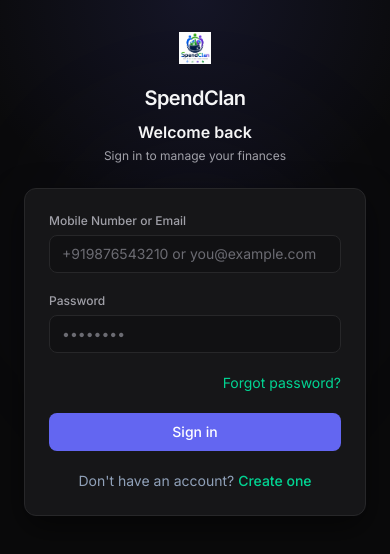
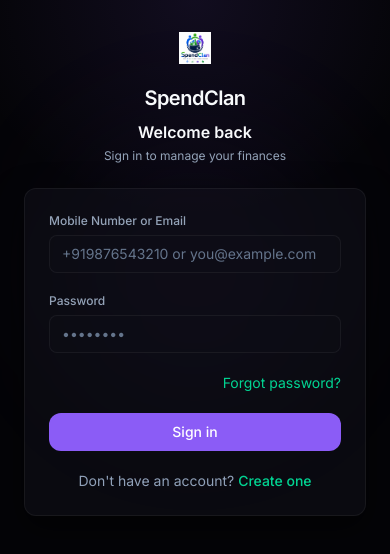
Before and after one commit to shashiazad/spendclan, a Next.js app: page /login in a window 390 px wide. Shown: the top 554 px of the page. Built offline with nearby package versions, Linux system fonts and the light colour scheme.

Commit message:
design: implement premium obsidian glass theme and responsive mobile bottom tab navigation

```diff
--- a/src/app/(dashboard)/layout.tsx
+++ b/src/app/(dashboard)/layout.tsx
@@ -22,7 +22,7 @@
       <div className="bg-background min-h-screen text-foreground transition-colors duration-300">
         <Sidebar />
         <div className="flex min-h-screen flex-col lg:pl-64">
-          <main className="flex-1 px-4 pb-8 pt-20 lg:px-8 lg:pt-8">
+          <main className="flex-1 px-4 pb-28 pt-20 lg:px-8 lg:py-8">
             {children}
           </main>
           <Footer />
--- a/src/app/globals.css
+++ b/src/app/globals.css
@@ -3,103 +3,103 @@
 /* ─────────────────────── DARK MODE (DEFAULT) ─────────────────────── */
 :root {
   /* Surfaces */
-  --background:   #0A0A0B;
-  --surface:      #111113;
-  --card:         #161618;
-  --card-hover:   #1C1C1F;
-  --overlay:      #0A0A0B;
+  --background:   #040407;
+  --surface:      rgba(15, 15, 24, 0.45);
+  --card:         rgba(20, 20, 32, 0.4);
+  --card-hover:   rgba(30, 30, 48, 0.55);
+  --overlay:      #040407;
 
   /* Borders */
-  --border:       #272729;
-  --border-hover: #38383B;
-  --border-focus: #4F46E5;
+  --border:       rgba(255, 255, 255, 0.055);
+  --border-hover: rgba(255, 255, 255, 0.12);
+  --border-focus: #8B5CF6;
 
   /* Text */
-  --foreground:        #F5F5F6;
-  --foreground-muted:  #A0A0A8;
-  --foreground-subtle: #6B6B72;
+  --foreground:        #F8FAFC;
+  --foreground-muted:  #94A3B8;
+  --foreground-subtle: #64748B;
 
-  /* Accent — Indigo */
-  --accent:       #6366F1;
-  --accent-hover: #4F46E5;
-  --accent-dim:   rgba(99, 102, 241, 0.12);
-  --accent-ring:  rgba(99, 102, 241, 0.25);
+  /* Accent — Purple/Violet Gradient ready */
+  --accent:       #8B5CF6;
+  --accent-hover: #7C3AED;
+  --accent-dim:   rgba(139, 92, 246, 0.10);
+  --accent-ring:  rgba(139, 92, 246, 0.22);
 
   /* Sidebar */
-  --sidebar-bg:     #0F0F11;
+  --sidebar-bg:     rgba(10, 10, 15, 0.6);
   --sidebar-hover:  rgba(255, 255, 255, 0.04);
-  --sidebar-active: rgba(99, 102, 241, 0.10);
+  --sidebar-active: rgba(139, 92, 246, 0.10);
 
   /* Financial Semantic */
-  --income:        #22C55E;
-  --income-dim:    rgba(34, 197, 94, 0.12);
-  --expense:       #EF4444;
-  --expense-dim:   rgba(239, 68, 68, 0.12);
-  --savings:       #6366F1;
-  --savings-dim:   rgba(99, 102, 241, 0.12);
+  --income:        #10B981;
+  --income-dim:    rgba(16, 185, 129, 0.10);
+  --expense:       #F43F5E;
+  --expense-dim:   rgba(244, 63, 94, 0.10);
+  --savings:       #8B5CF6;
+  --savings-dim:   rgba(139, 92, 246, 0.10);
   --warning:       #F59E0B;
-  --warning-dim:   rgba(245, 158, 11, 0.12);
+  --warning-dim:   rgba(245, 158, 11, 0.10);
 
   /* Shadows */
-  --shadow-sm:  0 1px 2px rgba(0, 0, 0, 0.4);
-  --shadow-md:  0 4px 12px rgba(0, 0, 0, 0.4);
-  --shadow-lg:  0 12px 32px rgba(0, 0, 0, 0.5);
-  --shadow-xl:  0 24px 64px rgba(0, 0, 0, 0.6);
+  --shadow-sm:  0 1px 2px rgba(0, 0, 0, 0.5);
+  --shadow-md:  0 4px 16px rgba(0, 0, 0, 0.5);
+  --shadow-lg:  0 12px 32px rgba(0, 0, 0, 0.6);
+  --shadow-xl:  0 24px 64px rgba(0, 0, 0, 0.7);
 
   /* Scrollbar */
-  --scrollbar-thumb: #2A2A2D;
-  --scrollbar-thumb-hover: #38383B;
+  --scrollbar-thumb: #1E1E28;
+  --scrollbar-thumb-hover: #2E2E3E;
 }
 
 /* ─────────────────────── LIGHT MODE ─────────────────────── */
 .light {
   /* Surfaces */
-  --background:   #F7F7F8;
-  --surface:      #FFFFFF;
-  --card:         #FFFFFF;
-  --card-hover:   #F5F5F7;
+  --background:   #F8FAFC;
+  --surface:      rgba(255, 255, 255, 0.65);
+  --card:         rgba(255, 255, 255, 0.7);
+  --card-hover:   rgba(255, 255, 255, 0.85);
   --overlay:      #FFFFFF;
 
   /* Borders */
-  --border:       #E4E4E7;
-  --border-hover: #D1D1D6;
+  --border:       rgba(15, 23, 42, 0.06);
+  --border-hover: rgba(15, 23, 42, 0.12);
   --border-focus: #4F46E5;
 
   /* Text */
-  --foreground:        #0F0F11;
-  --foreground-muted:  #6B7280;
-  --foreground-subtle: #9CA3AF;
+  --foreground:        #0F172A;
+  --foreground-muted:  #475569;
+  --foreground-subtle: #94A3B8;
 
   /* Accent — Indigo */
   --accent:       #4F46E5;
   --accent-hover: #4338CA;
-  --accent-dim:   rgba(79, 70, 229, 0.08);
-  --accent-ring:  rgba(79, 70, 229, 0.20);
+  --accent-dim:   rgba(79, 70, 229, 0.06);
+  --accent-ring:  rgba(79, 70, 229, 0.18);
 
   /* Sidebar */
-  --sidebar-bg:     #FFFFFF;
-  --sidebar-hover:  rgba(0, 0, 0, 0.04);
-  --sidebar-active: rgba(79, 70, 229, 0.08);
+  --sidebar-bg:     rgba(255, 255, 255, 0.65);
+  --sidebar-hover:  rgba(15, 23, 42, 0.04);
+  --sidebar-active: rgba(79, 70, 229, 0.06);
 
   /* Financial Semantic */
-  --income:        #16A34A;
-  --income-dim:    rgba(22, 163, 74, 0.08);
-  --expense:       #DC2626;
-  --expense-dim:   rgba(220, 38, 38, 0.08);
+  --income:        #059669;
+  --income-dim:    rgba(5, 150, 105, 0.06);
+  --expense:       #E11D48;
+  --expense-dim:   rgba(225, 29, 72, 0.06);
   --savings:       #4F46E5;
-  --savings-dim:   rgba(79, 70, 229, 0.08);
+  --savings-dim:   rgba(79, 70, 229, 0.06);
   --warning:       #D97706;
-  --warning-dim:   rgba(217, 119, 6, 0.08);
+  --warning-dim:   rgba(217, 119, 6, 0.06);
 
   /* Shadows */
-  --shadow-sm:  0 1px 3px rgba(0, 0, 0, 0.06), 0 1px 2px rgba(0, 0, 0, 0.04);
-  --shadow-md:  0 4px 12px rgba(0, 0, 0, 0.08);
-  --shadow-lg:  0 12px 32px rgba(0, 0, 0, 0.10);
-  --shadow-xl:  0 24px 64px rgba(0, 0, 0, 0.12);
+  --shadow-sm:  0 1px 3px rgba(0, 0, 0, 0.05);
+  --shadow-md:  0 4px 12px rgba(0, 0, 0, 0.05);
+  --shadow-lg:  0 12px 32px rgba(0, 0, 0, 0.07);
+  --shadow-xl:  0 24px 64px rgba(0, 0, 0, 0.08);
 
   /* Scrollbar */
-  --scrollbar-thumb: #D1D1D6;
-  --scrollbar-thumb-hover: #B0B0B8;
+  --scrollbar-thumb: #E2E8F0;
+  --scrollbar-thumb-hover: #CBD5E1;
 }
 
 /* ─────────────────────── TAILWIND THEME BRIDGE ─────────────────────── */
@@ -152,16 +152,38 @@
 
 /* ─────────────────────── UTILITY CLASSES ─────────────────────── */
 
-/* Cards */
+/* Cards & Panels */
 .card {
   background: var(--card);
+  backdrop-filter: blur(16px);
+  -webkit-backdrop-filter: blur(16px);
   border: 1px solid var(--border);
-  border-radius: 12px;
+  border-radius: 16px;
   box-shadow: var(--shadow-sm);
-  transition: border-color 0.2s ease, box-shadow 0.2s ease;
+  transition: border-color 0.2s ease, box-shadow 0.2s ease, background-color 0.2s ease;
 }
 .card:hover {
   border-color: var(--border-hover);
+  background: var(--card-hover);
+}
+
+.glass-panel {
+  background: var(--surface);
+  backdrop-filter: blur(20px);
+  -webkit-backdrop-filter: blur(20px);
+  border: 1px solid var(--border);
+  box-shadow: var(--shadow-md);
+}
+
+.glass-nav {
+  background: rgba(10, 10, 15, 0.75);
+  backdrop-filter: blur(20px);
+  -webkit-backdrop-filter: blur(20px);
+  border-top: 1px solid var(--border);
+}
+.light .glass-nav {
+  background: rgba(255, 255, 255, 0.8);
+  border-top: 1px solid var(--border);
 }
 
 /* Page gradient for landing only */
--- a/src/components/dashboard/QuickAddFAB.tsx
+++ b/src/components/dashboard/QuickAddFAB.tsx
@@ -66,7 +66,7 @@
     <>
       <button
         onClick={() => setOpen(true)}
-        className="fixed bottom-6 right-6 z-50 flex h-12 w-12 items-center justify-center rounded-full bg-[var(--accent)] text-white shadow-[var(--shadow-lg)] transition-all duration-150 hover:bg-[var(--accent-hover)] active:opacity-90 lg:bottom-8 lg:right-8"
+        className="fixed bottom-20 right-4 z-50 flex h-12 w-12 items-center justify-center rounded-full bg-[var(--accent)] text-white shadow-[var(--shadow-lg)] transition-all duration-150 hover:bg-[var(--accent-hover)] active:scale-95 lg:bottom-8 lg:right-8"
         aria-label="Quick add expense"
       >
         <svg className="h-5 w-5" fill="none" viewBox="0 0 24 24" stroke="currentColor" strokeWidth={2.5}>
--- a/src/components/ui/Button.tsx
+++ b/src/components/ui/Button.tsx
@@ -45,7 +45,7 @@
       <button
         ref={ref}
         disabled={disabled || loading}
-        className={`inline-flex items-center justify-center gap-2 rounded-lg font-medium transition-colors duration-150 focus-visible:outline-none focus-visible:ring-2 disabled:cursor-not-allowed ${variantClasses[variant]} ${sizeClasses[size]} ${className}`}
+        className={`inline-flex items-center justify-center gap-2 rounded-xl font-medium transition-colors duration-150 focus-visible:outline-none focus-visible:ring-2 disabled:cursor-not-allowed ${variantClasses[variant]} ${sizeClasses[size]} ${className}`}
         {...props}
       >
         {loading && (
--- a/src/components/ui/Card.tsx
+++ b/src/components/ui/Card.tsx
@@ -32,7 +32,7 @@
 }: CardProps) {
   return (
     <div
-      className={`rounded-xl border bg-[var(--card)] border-[var(--border)] shadow-[var(--shadow-sm)] transition-colors duration-200 ${paddingClasses[padding]} ${className}`}
+      className={`rounded-2xl border bg-[var(--card)] border-[var(--border)] shadow-[var(--shadow-sm)] transition-colors duration-200 ${paddingClasses[padding]} ${className}`}
     >
       {children}
     </div>
```
Also changed, not shown: src/components/dashboard/Sidebar.tsx (+95 -16 lines).
